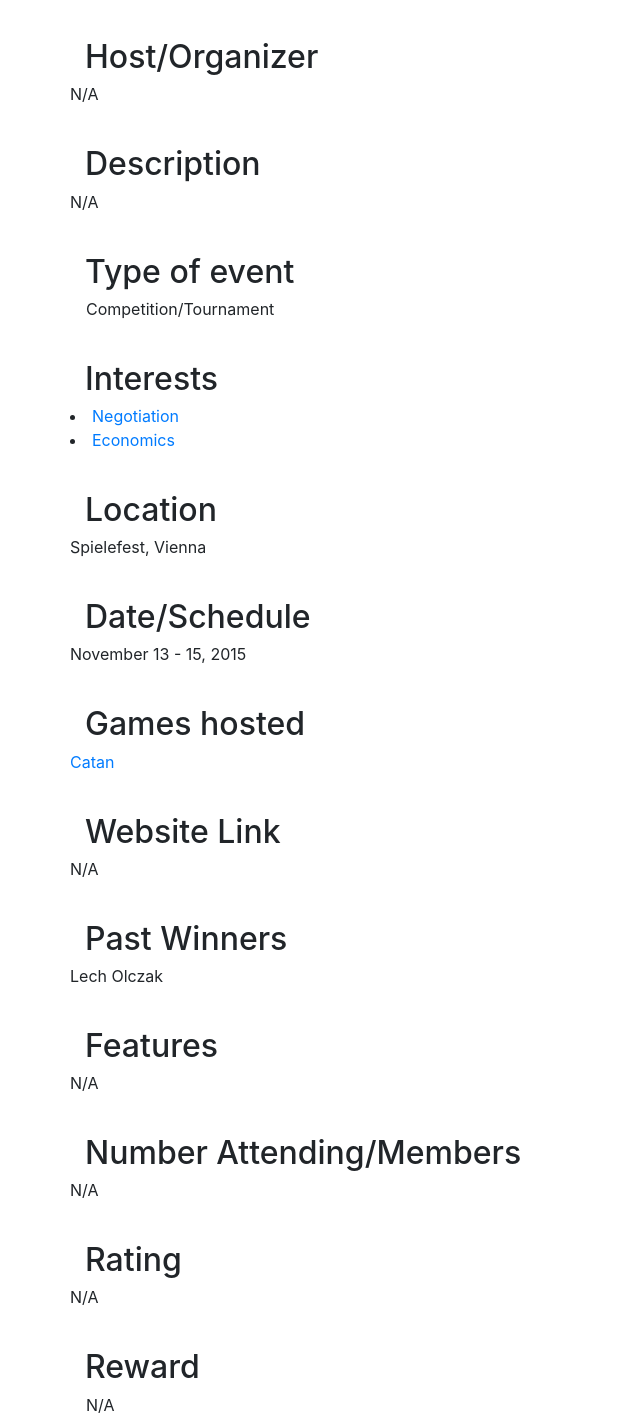
After one commit to jsphyin/idb, a Flask app: page /events/cec in a window 1280 px wide. The commit adds this page. Shown: the part 440-1857 px from the top of the page, without its empty margins (0-640 px from the left). Run offline with Flask 2, Linux system fonts and the light colour scheme; some libraries are stand-ins or nearby versions.

Commit message:
Event instances done

```diff
--- a/main.py
+++ b/main.py
@@ -51,8 +51,20 @@ def genres():
     return render_template('genres.html')
 
 @app.route('/events')
-def mechanics():
+def events():
     return render_template('events.html')
+
+@app.route('/events/cwc')
+def cwc():
+    return render_template('event_models/cwc.html')
+
+@app.route('/events/cec')
+def cec():
+    return render_template('event_models/cec.html')
+
+@app.route('/events/mwc')
+def mwc():
+    return render_template('event_models/mwc.html')
 
 if __name__ == '__main__':
     # Run locally in debug mode (gunicorn runs the app in production)
--- a/templates/dev_models/magie.html
+++ b/templates/dev_models/magie.html
@@ -1,4 +1,4 @@
-{% extends "dev_model.html" %}
+{% extends "dev_models/dev_model.html" %}
 
 {% block model_name %}Elizabeth J. Magie{% endblock %}
 {% block title %}Elizabeth J. Magie{% endblock %}
--- a/templates/dev_models/pratt.html
+++ b/templates/dev_models/pratt.html
@@ -1,4 +1,4 @@
-{% extends "dev_model.html" %}
+{% extends "dev_models/dev_model.html" %}
 
 {% block model_name %}Anthony E. Pratt{% endblock %}
 {% block title %}Anthony E. Pratt{% endblock %}
--- a/templates/dev_models/teuber.html
+++ b/templates/dev_models/teuber.html
@@ -1,4 +1,4 @@
-{% extends "dev_model.html" %}
+{% extends "dev_models/dev_model.html" %}
 
 {% block model_name %}Klaus Teuber{% endblock %}
 {% block title %}Klaus Teuber{% endblock %}
--- /dev/null
+++ b/templates/event_models/cec.html
@@ -0,0 +1,68 @@
+{% extends "event_models/event_model.html" %}
+
+{% block model_name %}Catan European Championships{% endblock %}
+{% block title %}Catan European Championships{% endblock %}
+{% block page_id %}cec{% endblock %}
+{% block model_img %}http://www.erzo.org/shannon/images-rpg/catan5-1.jpg{% endblock %}
+
+{% block model_host_attribute %}
+    N/A{% endblock %}
+
+{% block model_type_attribute %}
+    &emsp;Competition/Tournament
+{% endblock %}
+
+{% block model_desc_attribute %}
+N/A
+{% endblock %}
+
+{% block model_interests_attribute %}
+    <li>
+        <a href="../genres/negotiation">
+                    Negotiation
+        </a>
+    </li>
+    <li>
+        <a href="../genres/economics">
+                    Economics
+        </a>
+    </li>
+{% endblock %}
+
+{% block model_loc_attribute %}
+    Spielefest, Vienna
+{% endblock %}
+
+{% block model_date_attribute %}
+    November 13 - 15, 2015
+{% endblock %}
+
+{% block model_games_attribute %}
+    <a href="../games/catan">
+        Catan
+    </a>
+{% endblock %}
+
+{% block model_link_attribute %}
+    N/A
+{% endblock %}
+
+{% block model_past_attribute %}
+   Lech Olczak
+{% endblock %}
+
+{% block model_feat_attribute %}
+    N/A
+{% endblock %}
+
+{% block model_mem_attribute %}
+    N/A
+{% endblock %}
+
+{% block model_rating_attribute %}
+    N/A
+{% endblock %}
+
+{% block model_reward_attribute %}
+    &emsp;N/A
+{% endblock %}
--- /dev/null
+++ b/templates/event_models/event_model.html
@@ -0,0 +1,184 @@
+{% extends "base.html" %}
+
+{% block content %}
+
+<div id="grid-header" class="page-header">
+    <div class="page-header">
+        <h2>{% block model_name %}{% endblock %}</h2>
+    </div>
+    <section id="model-picture">
+         <img class="d-block w-300" src="{% block model_img %} {% endblock %}" height=300px>
+    </section>
+</div>
+
+<div id="grid-header" class="page-header">
+    <div class="page-header">
+        <h2>Host/Organizer</h2>
+    </div>
+    <section class="grid-content">
+        <div class="row">
+            <section id="grid-model-name">
+                {% block model_host_attribute %}{% endblock %}
+            </section>
+        </div>
+    </section>
+</div>
+
+<div id="grid-header" class="page-header">
+    <div class="page-header">
+        <h2>Description</h2>
+    </div>
+    <section class="grid-content">
+        <div class="row">
+            <section id="grid-model-name">
+                {% block model_desc_attribute %}{% endblock %}
+            </section>
+        </div>
+    </section>
+</div>
+
+<div id="grid-header" class="page-header">
+    <div class="page-header">
+        <h2>Type of event</h2>
+    </div>
+    <section class="grid-content">
+        <div class="row">
+            <section id="grid-model-name">
+                {% block model_type_attribute %}{% endblock %}
+            </section>
+        </div>
+    </section>
+</div>
+
+<div id="grid-header" class="page-header">
+    <div class="page-header">
+        <h2>Interests</h2>
+    </div>
+    <section class="grid-content">
+        <div class="row">
+            <section id="grid-model-name">
+                {% block model_interests_attribute %}{% endblock %}
+            </section>
+        </div>
+    </section>
+</div>
+
+
+<div id="grid-header" class="page-header">
+    <div class="page-header">
+        <h2>Location </h2>
+    </div>
+    <section class="grid-content">
+        <div class="row">
+            <section id="grid-model-name">
+                {% block model_loc_attribute %}{% endblock %}
+            </section>
+        </div>
+    </section>
+</div>
+
+<div id="grid-header" class="page-header">
+    <div class="page-header">
+        <h2>Date/Schedule</h2>
+    </div>
+    <section class="grid-content">
+        <div class="row">
+            <section id="grid-model-name">
+                    {% block model_date_attribute %}{% endblock %}
+            </section>
+        </div>
+    </section>
+</div>
+
+<div id="grid-header" class="page-header">
+    <div class="page-header">
+        <h2>Games hosted</h2>
+    </div>
+    <section class="grid-content">
+        <div class="row">
+            <section id="grid-model-name">
+                {% block model_games_attribute %}{% endblock %}
+            </section>
+        </div>
+    </section>
+</div>
+
+<div id="grid-header" class="page-header">
+    <div class="page-header">
+        <h2>Website Link</h2>
+    </div>
+    <section class="grid-content">
+        <div class="row">
+            <section id="grid-model-name">
+                {% block model_link_attribute %}{% endblock %}
+            </section>
+        </div>
+    </section>
+</div>
+
+<div id="grid-header" class="page-header">
+    <div class="page-header">
+        <h2>Past Winners</h2>
+    </div>
+    <section class="grid-content">
+        <div class="row">
+            <section id="grid-model-name">
+                {% block model_past_attribute %}{% endblock %}
+            </section>
+        </div>
+    </section>
+</div>
+
+<div id="grid-header" class="page-header">
+    <div class="page-header">
+        <h2>Features</h2>
+    </div>
+    <section class="grid-content">
+        <div class="row">
+            <section id="grid-model-name">
+                {% block model_feat_attribute %}{% endblock %}
+            </section>
+        </div>
+    </section>
+</div>
+
+<div id="grid-header" class="page-header">
+    <div class="page-header">
+        <h2>Number Attending/Members</h2>
+    </div>
+    <section class="grid-content">
+        <div class="row">
+            <section id="grid-model-name">
+                {% block model_mem_attribute %}{% endblock %}
+            </section>
+        </div>
+    </section>
+</div>
+
+<div id="grid-header" class="page-header">
+    <div class="page-header">
+        <h2>Rating</h2>
+    </div>
+    <section class="grid-content">
+        <div class="row">
+            <section id="grid-model-name">
+                {% block model_rating_attribute %}{% endblock %}
+            </section>
+        </div>
+    </section>
+</div>
+
+    <div id="grid-header" class="page-header">
+    <div class="page-header">
+        <h2>Reward</h2>
+    </div>
+    <section class="grid-content">
+        <div class="row">
+            <section id="grid-model-name">
+                {% block model_reward_attribute %}{% endblock %}
+            </section>
+        </div>
+    </section>
+</div>
+
+{% endblock %}
--- a/templates/events.html
+++ b/templates/events.html
@@ -9,6 +9,7 @@
 
 {% block model_1_name %}Catan World Championships{% endblock %}
 {% block model_1_img %}http://www.erzo.org/shannon/images-rpg/catan5-1.jpg{% endblock %}
+{% block model_1_link%}events/cwc{% endblock %}
 {% block model_1_attribute %}
 <li>Competition/Tournament</li>
 <li>September 23 - 26, 2016</li>
@@ -21,6 +22,7 @@
 
 {% block model_2_name %}Catan European Championships{% endblock %}
 {% block model_2_img %}http://www.erzo.org/shannon/images-rpg/catan5-1.jpg{% endblock %}
+{% block model_2_link%}events/cec{% endblock %}
 {% block model_2_attribute %}
 <li>Competition/Tournament</li>
 <li>November 13 - 15, 2015</li>
@@ -32,6 +34,7 @@
 
 {% block model_3_name %}Monopoly World Championships{% endblock %}
 {% block model_3_img %}https://i5.walmartimages.ca/images/Large/313/221/1313221.jpg?odnBound=460{% endblock %}
+{% block model_3_link%}events/mwc{% endblock %}
 {% block model_3_attribute %}
 <li>Competition/Tournament</li>
 <li>September 8, 2015</li>
--- a/templates/game_models/catan.html
+++ b/templates/game_models/catan.html
@@ -1,4 +1,4 @@
-{% extends "game_model.html" %}
+{% extends "game_models/game_model.html" %}
 
 {% block model_name %}Catan{% endblock %}
 {% block title %}Catan{% endblock %}
--- a/templates/game_models/clue.html
+++ b/templates/game_models/clue.html
@@ -1,4 +1,4 @@
-{% extends "game_model.html" %}
+{% extends "game_models/game_model.html" %}
 
 {% block model_name %}Clue{% endblock %}
 {% block title %}Clue{% endblock %}
--- a/templates/game_models/monopoly.html
+++ b/templates/game_models/monopoly.html
@@ -1,4 +1,4 @@
-{% extends "game_model.html" %}
+{% extends "game_models/game_model.html" %}
 
 {% block model_name %}Monopoly{% endblock %}
 {% block title %}Monopoly{% endblock %}
```
Also changed, not shown: templates/event_models/cwc.html (added, +68 -0 lines), templates/event_models/mwc.html (added, +68 -0 lines), templates/dev_models/dev_model.html (renamed from templates/dev_model.html), templates/game_models/game_model.html (renamed from templates/game_model.html).
